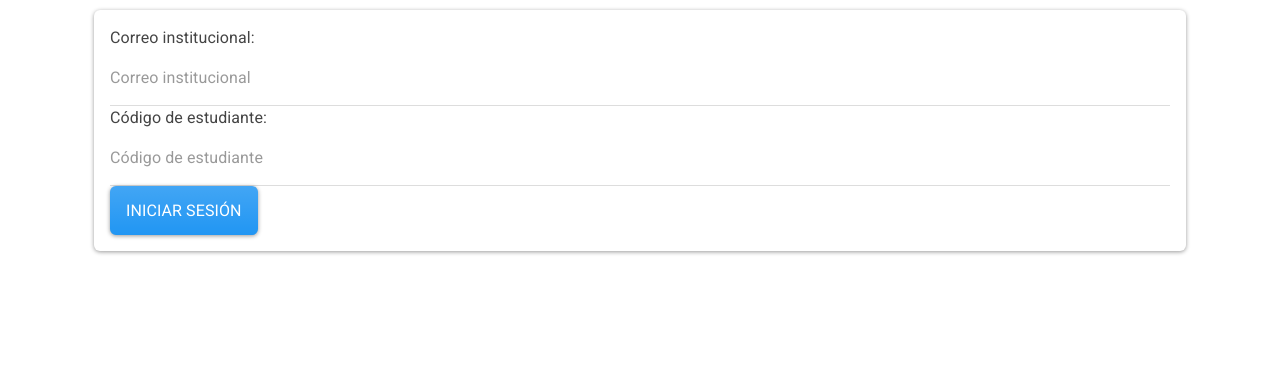
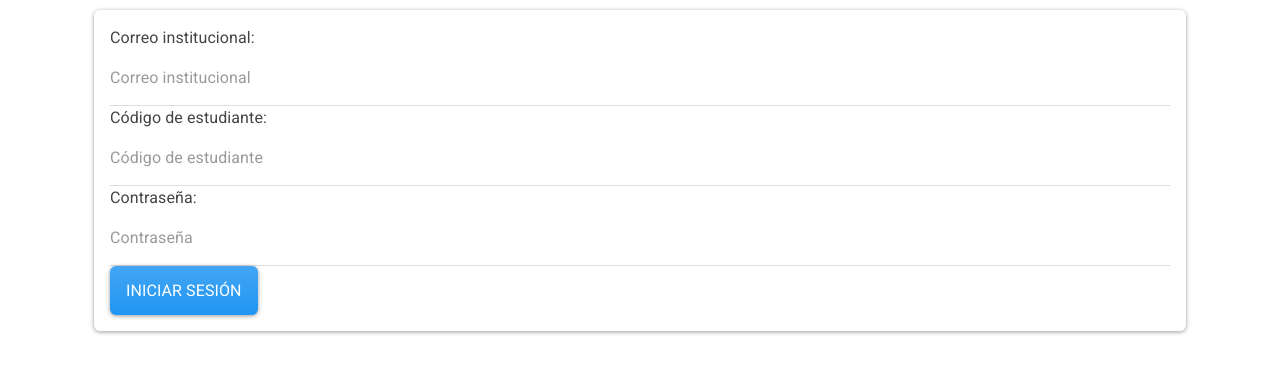
Before and after one commit to JesusMachaca/Sist_Dist-2, a Flask app: page /autenticacion/login in a window 1280 px wide. Shown: the part 155-529 px from the top of the page. Run offline with Flask 3, Linux system fonts and the light colour scheme; some libraries are stand-ins or nearby versions.

Commit message:
Update loginFace.html

```diff
--- a/templates/loginFace.html
+++ b/templates/loginFace.html
@@ -24,6 +24,11 @@
                 <label for="codigo">Código de estudiante:</label>
                 <input type="text" id="codigo" name="codigo" class="form-control" placeholder="Código de estudiante" required>
             </div>
+            <!-- Añadir el campo de contraseña -->
+            <div class="form-group">
+                <label for="password">Contraseña:</label>
+                <input type="password" id="password" name="password" class="form-control" placeholder="Contraseña" required>
+            </div>
             <div class="form-group">
                 <button type="submit" class="btn btn-primary btn-block">Iniciar sesión</button>
             </div>
```
